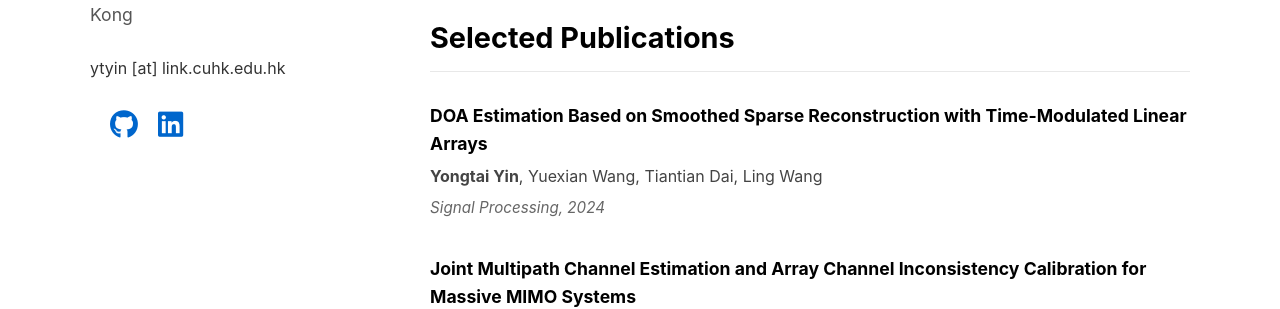
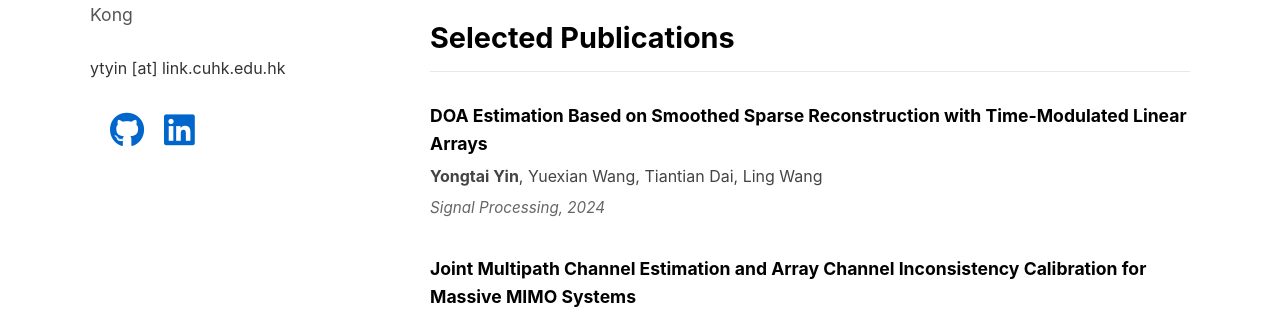
Before and after one commit to yongtai-yin/yongtai-yin.github.io, a Jekyll site: the page built from index.md, in a window 1280 px wide. Shown: the part 469-778 px from the top of the page. Built offline with Jekyll 4.4.1, drawn with Linux system fonts in a browser that asks for light colours; a style sheet for code colours, icons or effects is not loaded.

Commit message:
Increase social links icon size and adjust spacing for better touch targets on mobile

```diff
--- a/assets/css/style.css
+++ b/assets/css/style.css
@@ -119,7 +119,7 @@
 .social-links {
     display: flex;
     gap: 20px;
-    font-size: 1.8em;
+    font-size: 2.2em; /* Increase icon size */
     margin-top: 15px;
 }
 
@@ -262,6 +262,9 @@
     /* Center Social Icons on Mobile */
     .social-links {
         justify-content: center;
+        gap: 25px; /* Increase gap slightly for touch targets */
+        margin-top: 20px;
+        font-size: 2.4em; /* Make even larger on mobile for better touch targets */
     }
 
     /* 4. Adjust Navbar Spacing */
```
